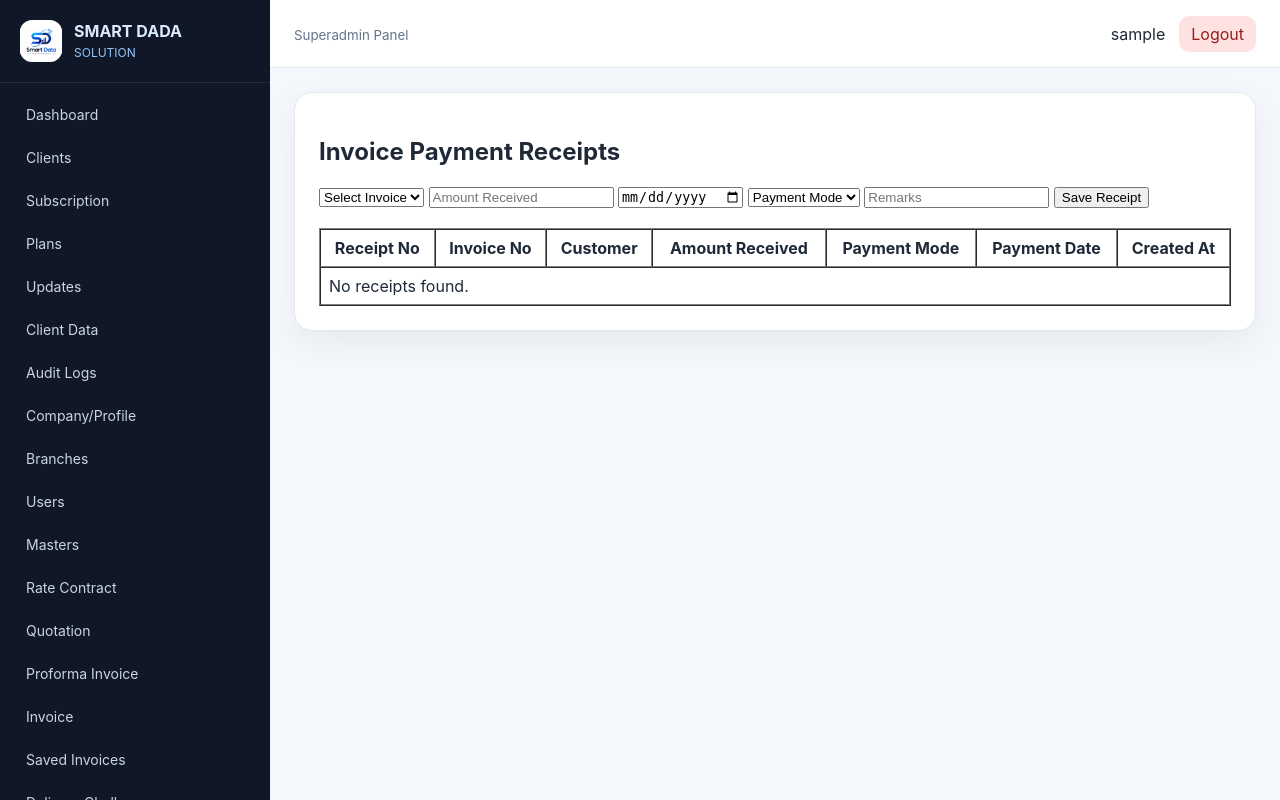
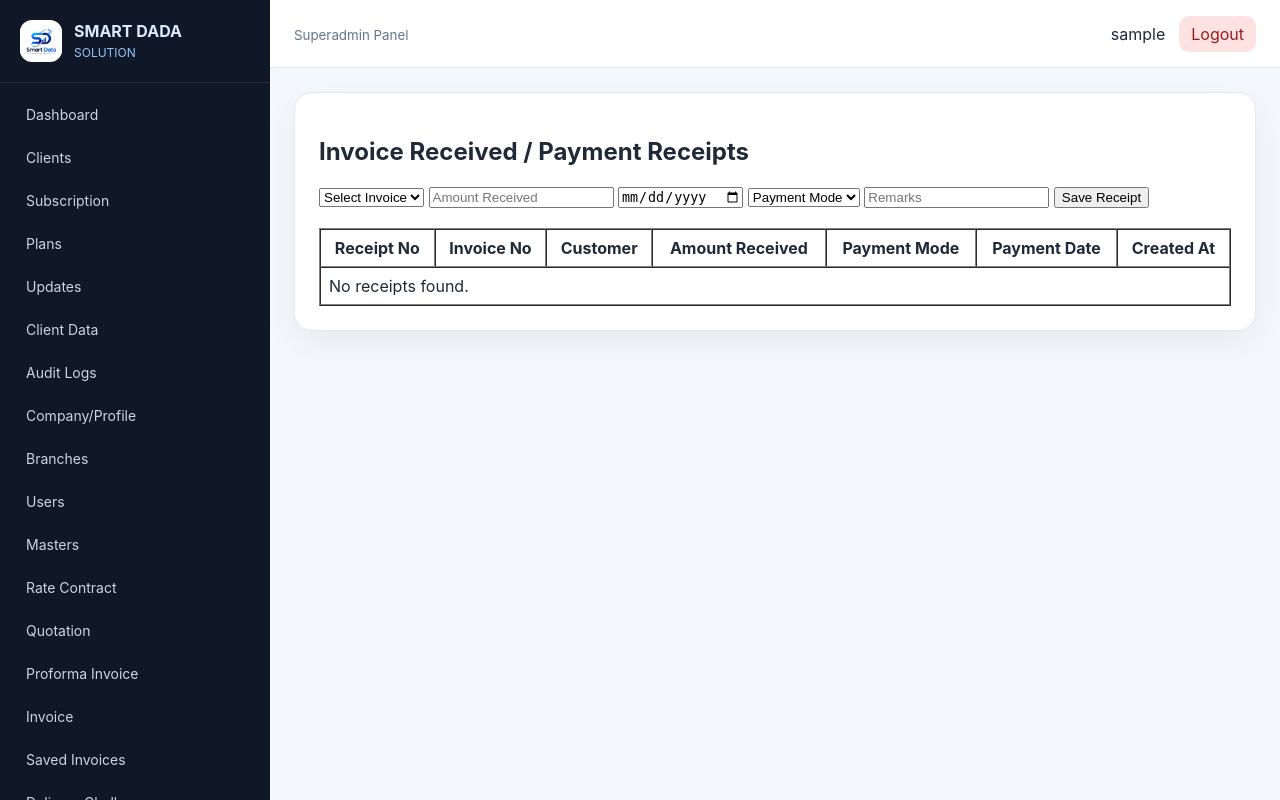
Before and after one commit to dsanjib174-sketch/SD_Invoice_V6_1_2_Enterprise, a Flask app: page /receipts in a window 1280 px wide. Run offline with Flask 3, Linux system fonts and the light colour scheme; the visitor is signed in with stand-in values (Sample User, id 1).

Commit message:
Update payment_receipts.html

```diff
--- a/app/templates/documents/payment_receipts.html
+++ b/app/templates/documents/payment_receipts.html
@@ -2,27 +2,32 @@
 {% block content %}
 
 <section>
-<h2>Invoice Payment Receipts</h2>
+<h2>Invoice Received / Payment Receipts</h2>
 
 <form method="POST">
   <select name="invoice_id" required>
     <option value="">Select Invoice</option>
     {% for i in invoices %}
+    {% if i.status != "Cancelled" %}
     <option value="{{ i.id }}">
       {{ i.invoice_no }} - {{ i.customer_name }} - {{ i.grand_total }}
     </option>
+    {% endif %}
     {% endfor %}
   </select>
 
   <input name="amount_received" type="number" step="0.01" placeholder="Amount Received" required>
   <input name="payment_date" type="date">
+
   <select name="payment_mode">
     <option value="">Payment Mode</option>
     <option>Cash</option>
     <option>UPI</option>
     <option>NEFT</option>
     <option>Cheque</option>
+    <option>Card</option>
   </select>
+
   <input name="remarks" placeholder="Remarks">
   <button type="submit">Save Receipt</button>
 </form>
```
